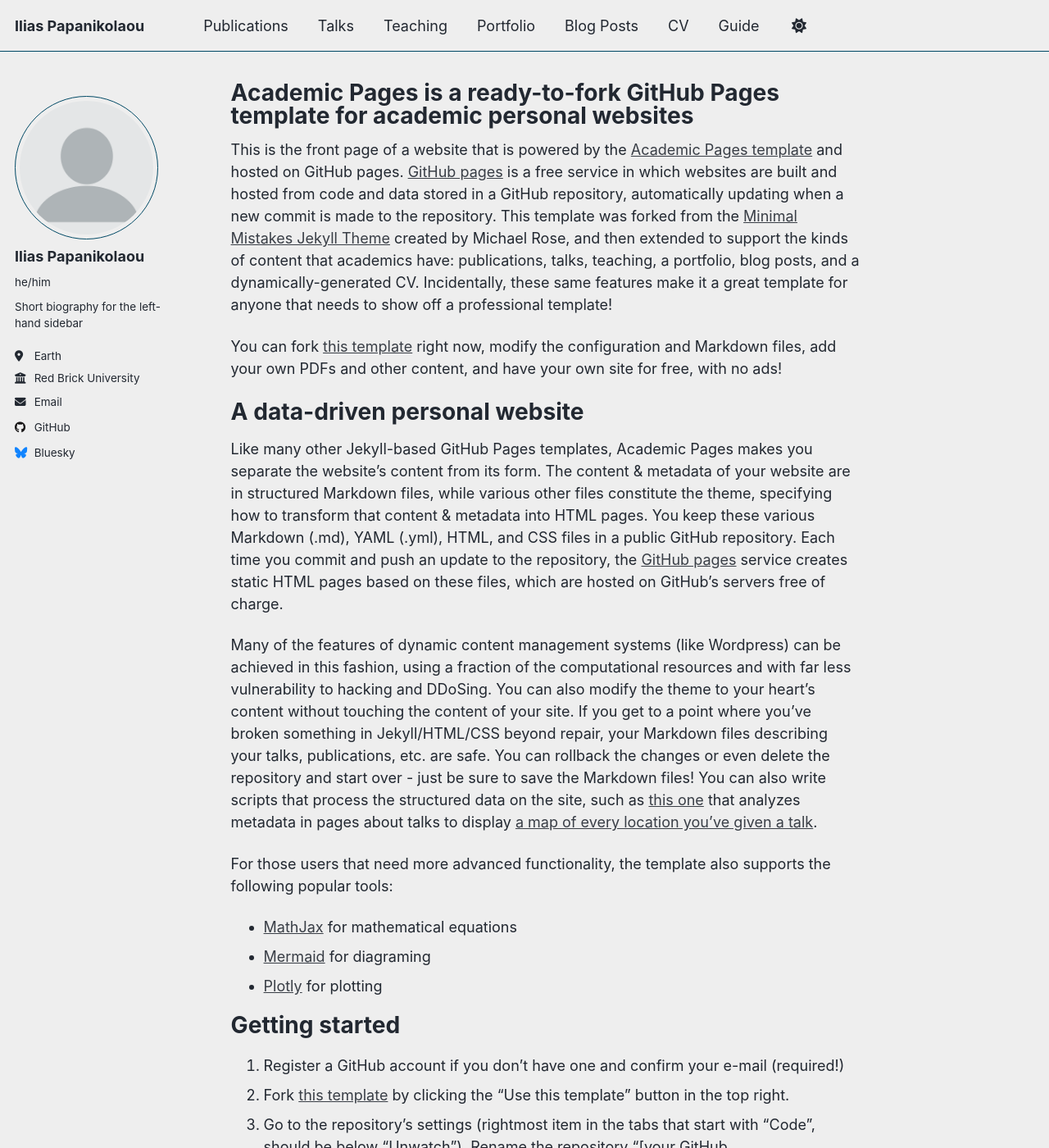
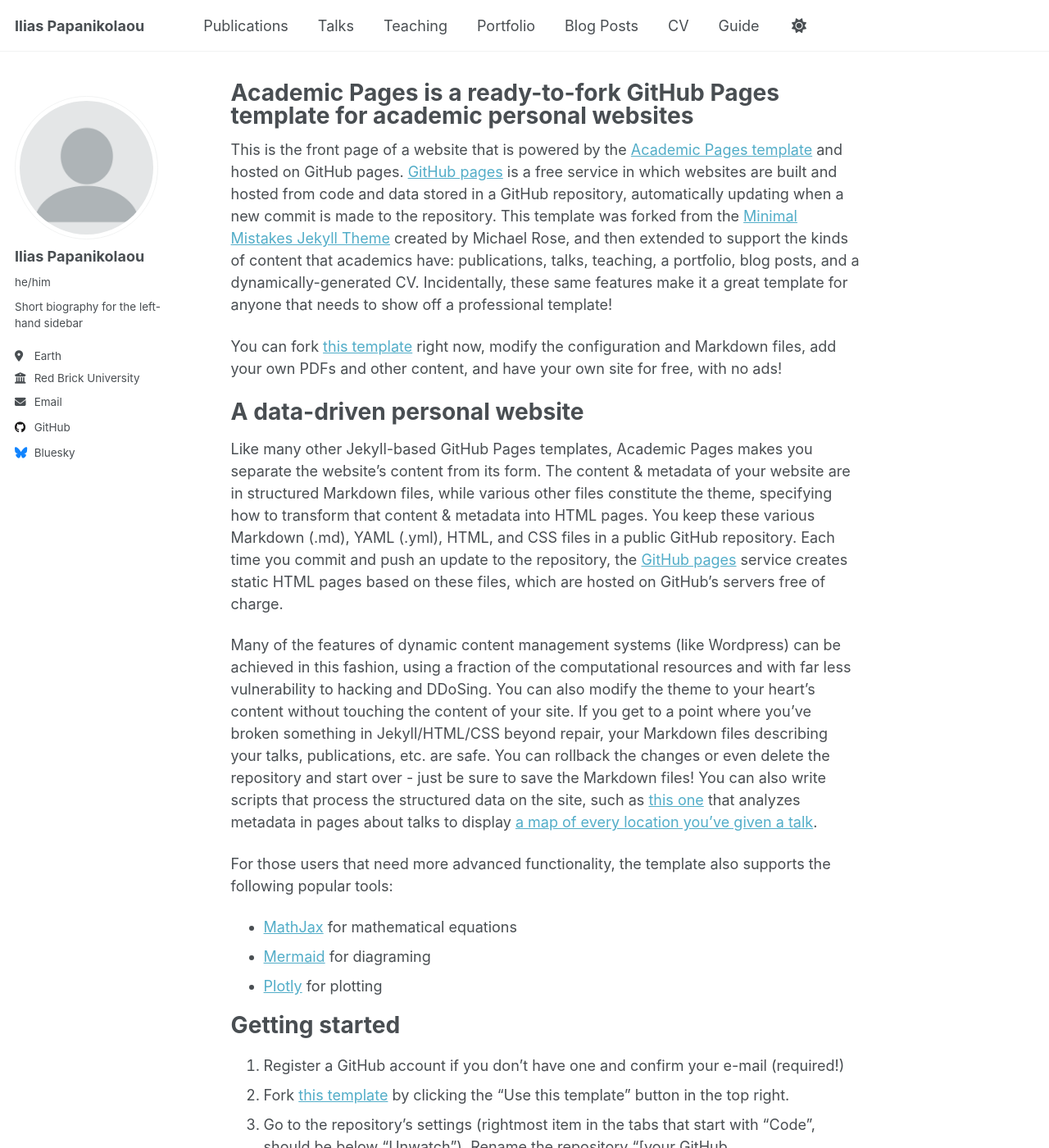
Before and after one commit to iliaspap/iliaspap.github.io, a Jekyll site: the page built from _pages/about.md, in a window 1280 px wide and 1400 px high. Shown: the whole window at 82% size. Built offline with Jekyll 4.4.1, drawn with Linux system fonts in a browser that asks for light colours; a script that is not in the unit is left out.

Commit message:
Update _config.yml

```diff
--- a/_config.yml
+++ b/_config.yml
@@ -8,12 +8,12 @@
 
 # Basic Site Settings
 locale                   : "en-US"
-site_theme               : "air" # Currently available options are "default", "air"
+site_theme               : "default" # Currently available options are "default", "air"
 title                    : "Ilias Papanikolaou"
 title_separator          : "-"
 name                     : &name "Ilias Papanikolaou"
 description              : &description "A few things about me"   # Update this with a general description of your site, this is the default if not overridden by a page
-url                      : https://iliaspap/iliaspap.github.io # The base hostname & protocol for your site e.g. "https://[your GitHub username].github.io",
+url                      : https://iliaspap.github.io # The base hostname & protocol for your site e.g. "https://[your GitHub username].github.io",
                                                            # or if you already have some other page hosted on Github then use "https://[your GitHub username].github.io/[Your Repo Name]"
 baseurl                  : "" # the subpath of your site, e.g. "/blog"
 repository               : "academicpages/academicpages.github.io"
```
